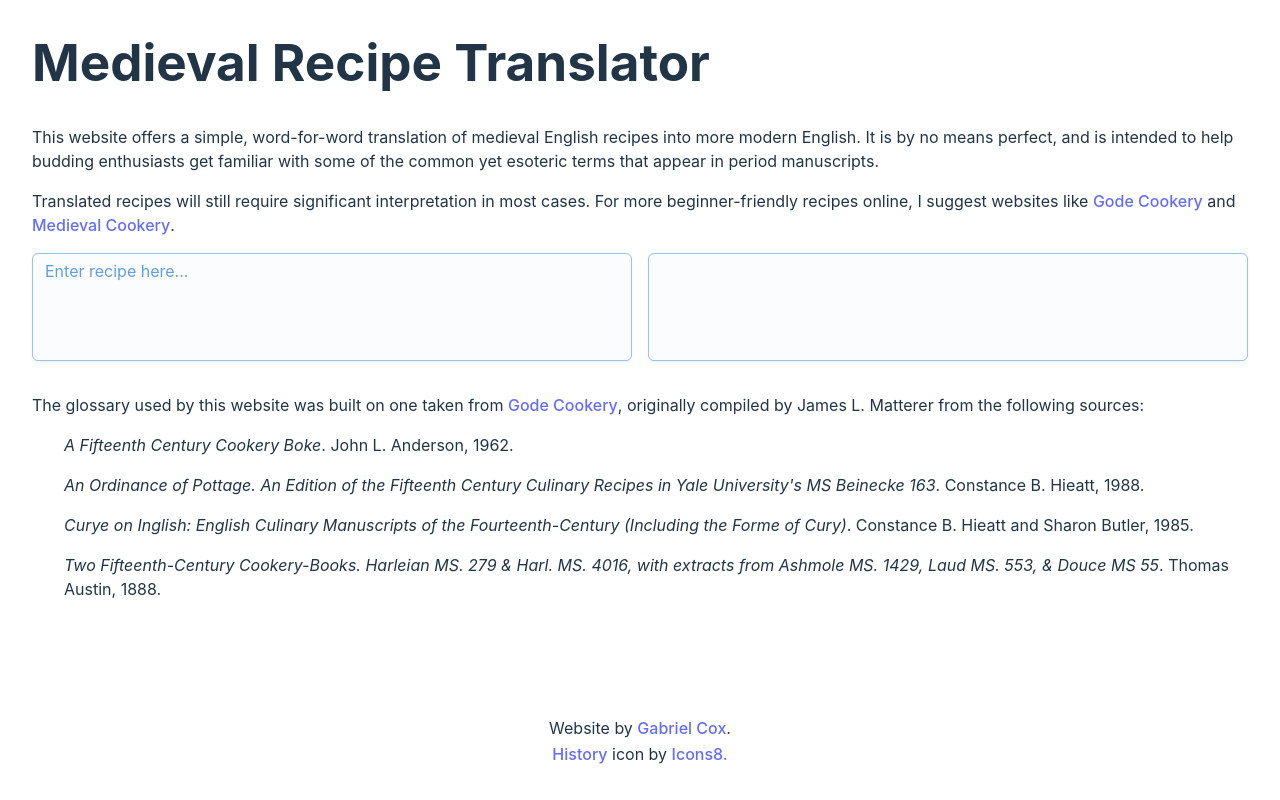
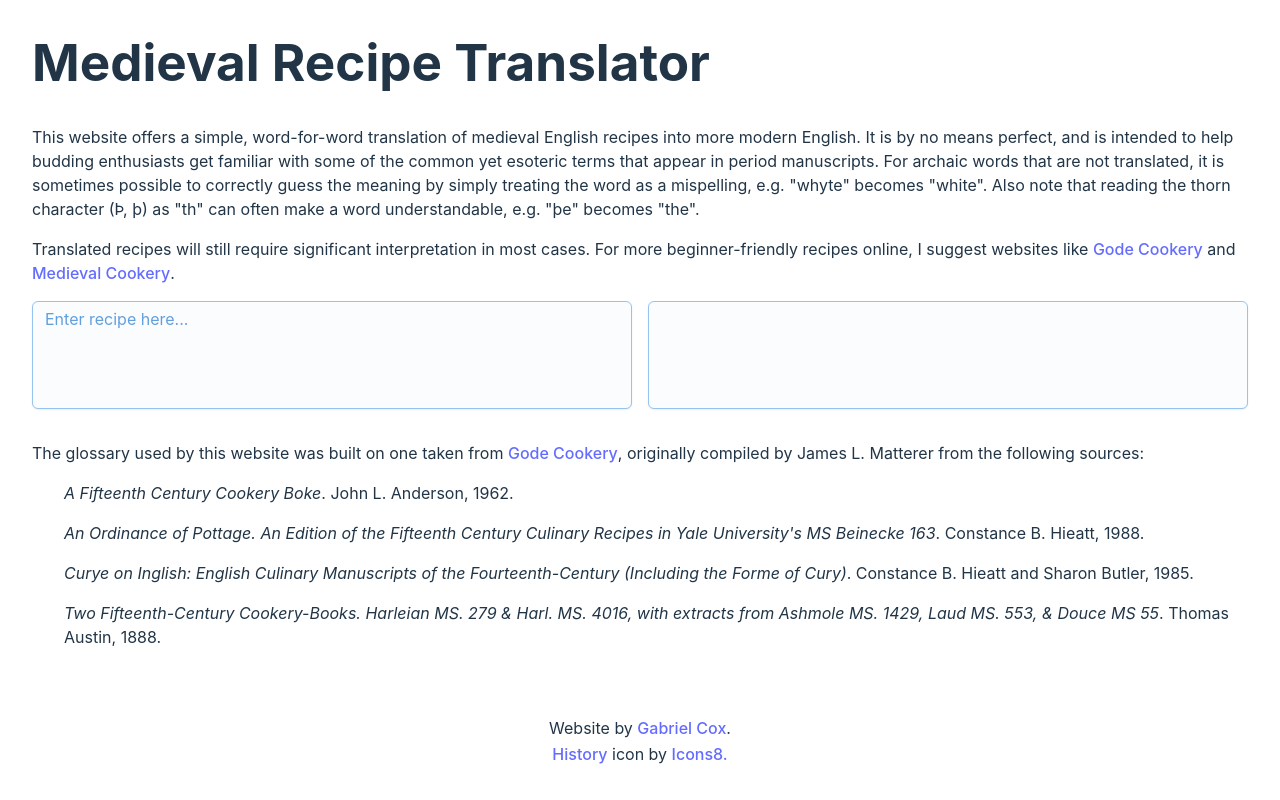
Before and after one commit to gjcox/MedievalRecipeTranslatorApp, a React (Vite) app in the folder medieval-recipe-app/: page / in a window 1280 px wide. Built offline with nearby package versions, Linux system fonts and the light colour scheme; no server answers.

Commit message:
docs: add more text to website

```diff
--- a/medieval-recipe-app/src/App.jsx
+++ b/medieval-recipe-app/src/App.jsx
@@ -62,7 +62,12 @@ function App() {
     <div className="App">
       <div id="AppBody">
         <h1>Medieval Recipe Translator</h1>
-        <p>This website offers a simple, word-for-word translation of medieval English recipes into more modern English. It is by no means perfect, and is intended to help budding enthusiasts get familiar with some of the common yet esoteric terms that appear in period manuscripts.</p>
+        <p>
+          This website offers a simple, word-for-word translation of medieval English recipes into more modern English.
+          It is by no means perfect, and is intended to help budding enthusiasts get familiar with some of the common yet esoteric terms that appear in period manuscripts.
+          For archaic words that are not translated, it is sometimes possible to correctly guess the meaning by simply treating the word as a mispelling, e.g. &quot;whyte&quot; becomes &quot;white&quot;.
+          Also note that reading the thorn character (Þ, þ) as &quot;th&quot; can often make a word understandable, e.g. &quot;þe&quot; becomes &quot;the&quot;.
+        </p>
         <p>Translated recipes will still require significant interpretation in most cases. For more beginner-friendly recipes online, I suggest websites like <a href="http://www.godecookery.com/">Gode Cookery</a> and <a href="https://medievalcookery.com/index.html">Medieval Cookery</a>.</p>
         <Box sx={{ flexGrow: 1 }}>
           <Grid container spacing={2} alignItems="flex-start" justifyContent={"flex-end"}>
```
